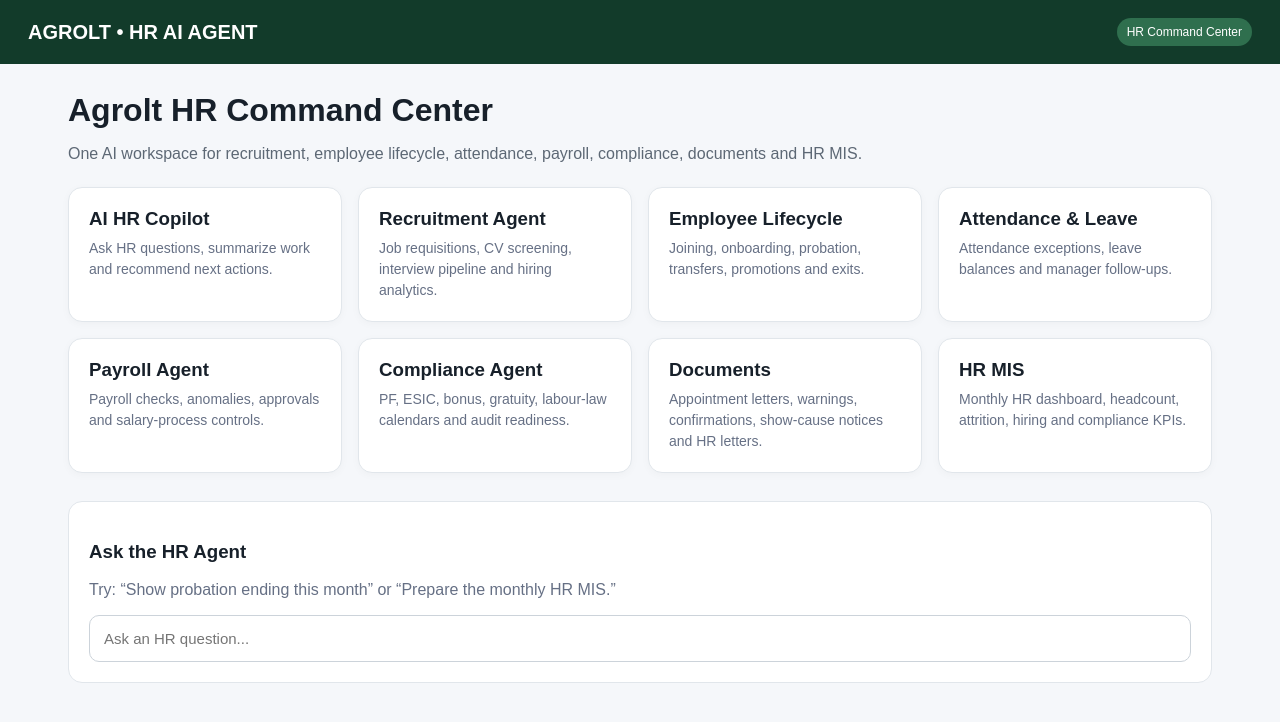
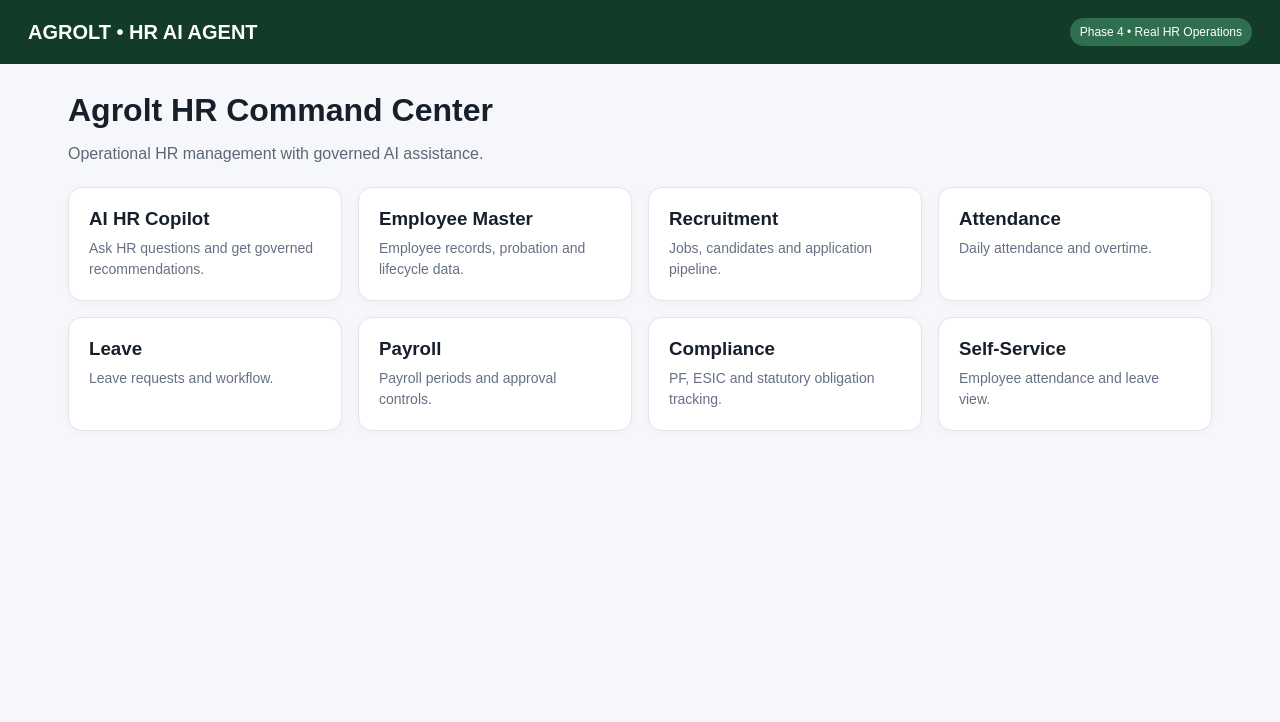
Before and after one commit to techjeet74-png/AI--HR-Agent, a Next.js app: page / in a window 1280 px wide. Shown: the top 722 px of the page. Built offline with nearby package versions, Linux system fonts and the light colour scheme.

Commit message:
Phase 4: add app/page.tsx

```diff
--- a/app/page.tsx
+++ b/app/page.tsx
@@ -1,25 +1 @@
-"use client";
-import {useState} from "react";
-
-const modules=[
-["AI HR Copilot","Ask HR questions, summarize work and recommend next actions."],
-["Recruitment Agent","Job requisitions, CV screening, interview pipeline and hiring analytics."],
-["Employee Lifecycle","Joining, onboarding, probation, transfers, promotions and exits."],
-["Attendance & Leave","Attendance exceptions, leave balances and manager follow-ups."],
-["Payroll Agent","Payroll checks, anomalies, approvals and salary-process controls."],
-["Compliance Agent","PF, ESIC, bonus, gratuity, labour-law calendars and audit readiness."],
-["Documents","Appointment letters, warnings, confirmations, show-cause notices and HR letters."],
-["HR MIS","Monthly HR dashboard, headcount, attrition, hiring and compliance KPIs."]
-];
-
-export default function Home(){
- const [q,setQ]=useState("");
- return <main className="shell">
-  <header className="topbar"><div className="brand">AGROLT • HR AI AGENT</div><div className="badge">HR Command Center</div></header>
-  <section className="content">
-   <div className="hero"><h1>Agrolt HR Command Center</h1><p>One AI workspace for recruitment, employee lifecycle, attendance, payroll, compliance, documents and HR MIS.</p></div>
-   <div className="grid">{modules.map(([title,desc])=><div className="card" key={title}><h3>{title}</h3><p>{desc}</p></div>)}</div>
-   <div className="chat"><h3>Ask the HR Agent</h3><p style={{color:"#667085"}}>Try: “Show probation ending this month” or “Prepare the monthly HR MIS.”</p><input value={q} onChange={e=>setQ(e.target.value)} placeholder="Ask an HR question..." aria-label="Ask the HR Agent"/></div>
-  </section>
- </main>;
-}
+import Link from "next/link";const modules=[["AI HR Copilot","Ask HR questions and get governed recommendations.","/"],["Employee Master","Employee records, probation and lifecycle data.","/employees"],["Recruitment","Jobs, candidates and application pipeline.","/recruitment"],["Attendance","Daily attendance and overtime.","/attendance"],["Leave","Leave requests and workflow.","/leave"],["Payroll","Payroll periods and approval controls.","/payroll"],["Compliance","PF, ESIC and statutory obligation tracking.","/compliance"],["Self-Service","Employee attendance and leave view.","/self-service"]];export default function Home(){return <main className="shell"><header className="topbar"><div className="brand">AGROLT • HR AI AGENT</div><div className="badge">Phase 4 • Real HR Operations</div></header><section className="content"><div className="hero"><h1>Agrolt HR Command Center</h1><p>Operational HR management with governed AI assistance.</p></div><div className="grid">{modules.map(([t,d,u])=><Link className="card" href={u} key={t} style={{textDecoration:"none",color:"inherit"}}><h3>{t}</h3><p>{d}</p></Link>)}</div></section></main>}
```
